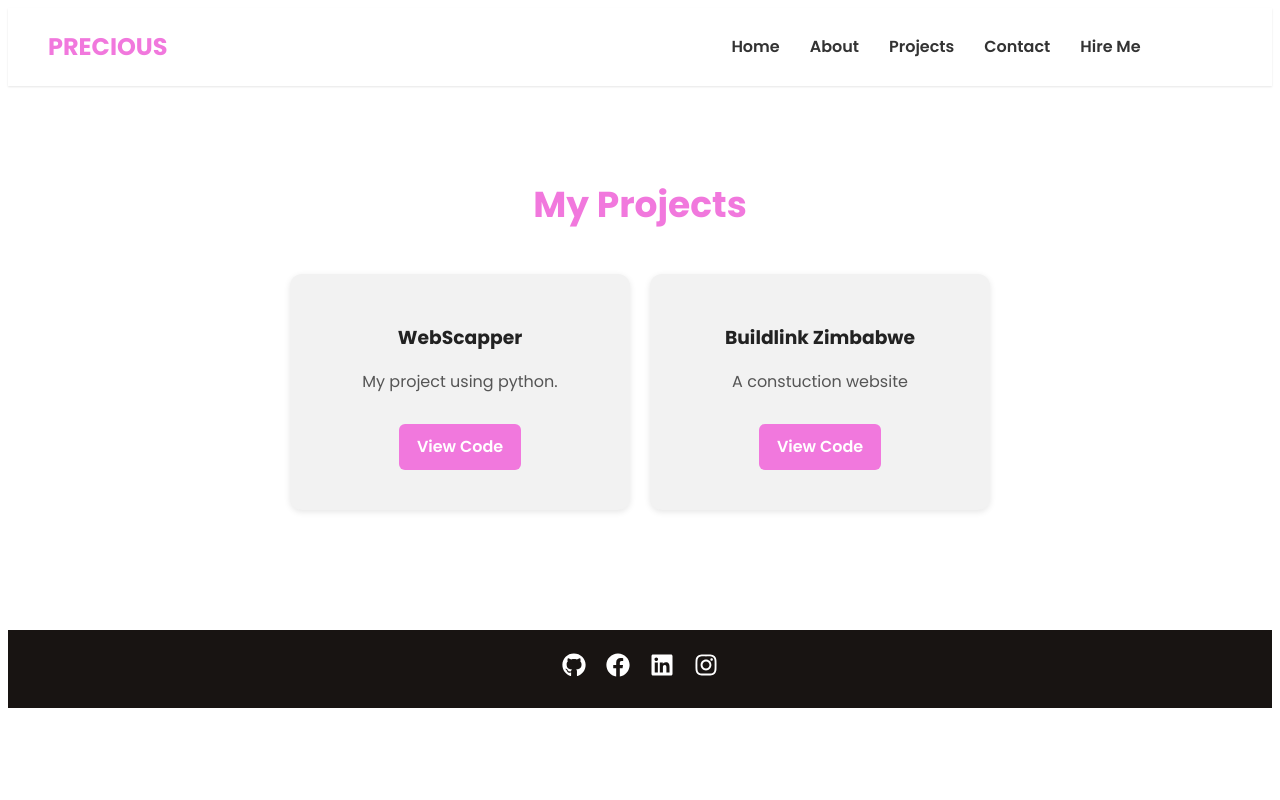
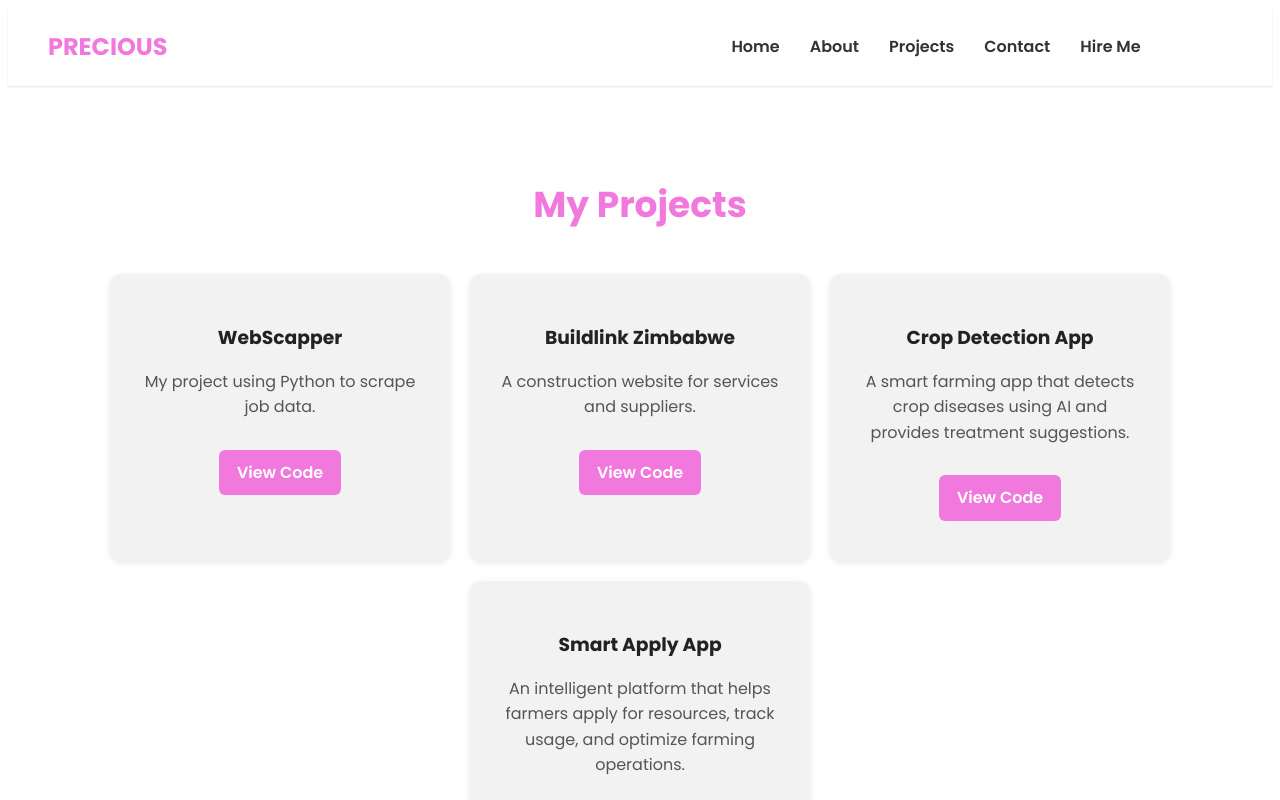
Before and after one commit to preciouskuku/portifolio, a React (Vite) app: page /projects in a window 1280 px wide. Shown: the top 800 px of the page. Built offline with nearby package versions, Linux system fonts and the light colour scheme.

Commit message:
initial commit

```diff
--- a/src/components/Projects.jsx
+++ b/src/components/Projects.jsx
@@ -4,15 +4,23 @@ import './Projects.css';
 const projects = [
   {
     title: 'WebScapper',
-    description: 'My project using python.',
+    description: 'My project using Python to scrape job data.',
     link: 'https://github.com/preciouskuku/web-scrapper.git',
-
   },
   {
     title: 'Buildlink Zimbabwe',
-    description: 'A constuction website',
+    description: 'A construction website for services and suppliers.',
     link: 'https://github.com/preciouskuku/buildlink-website.git',
-
+  },
+  {
+    title: 'Crop Detection App',
+    description: 'A smart farming app that detects crop diseases using AI and provides treatment suggestions.',
+    link: 'https://github.com/preciouskuku/crop-detection-app.git',
+  },
+  {
+    title: 'Smart Apply App',
+    description: 'An intelligent platform that helps farmers apply for resources, track usage, and optimize farming operations.',
+    link: 'https://github.com/preciouskuku/smart-apply-app.git',
   },
 ];
 
```
